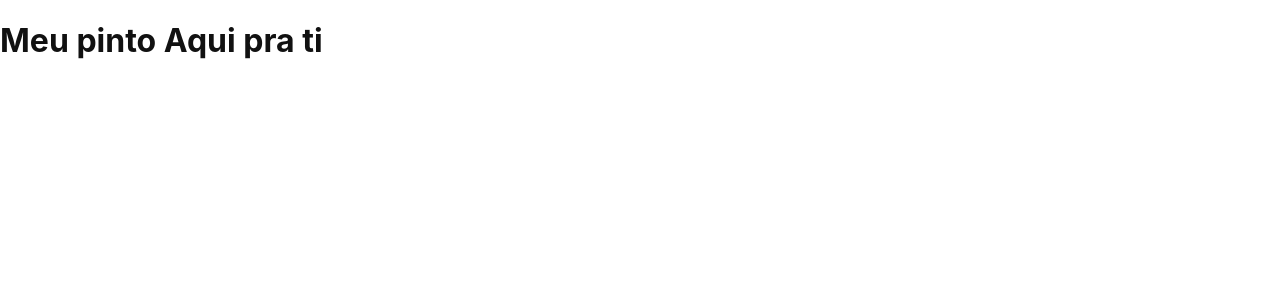
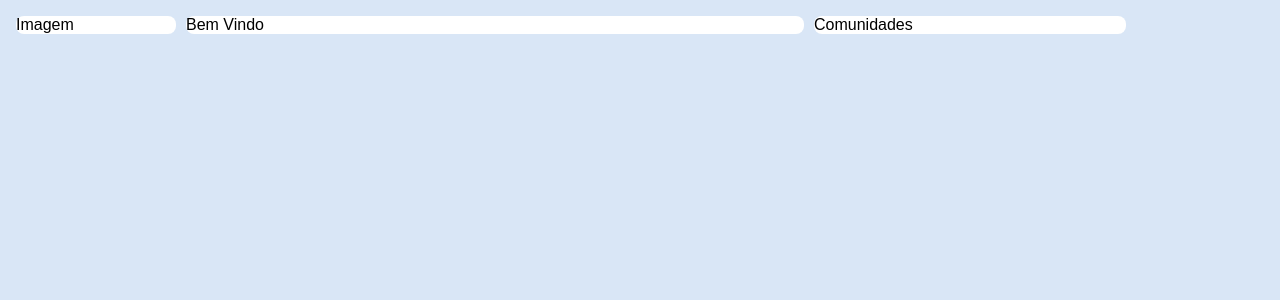
Before and after one commit to CAFE2l/alurakurt, a Next.js app: page / in a window 1280 px wide. Shown: the top 300 px of the page. Built offline with nearby package versions, Linux system fonts and the light colour scheme.

Commit message:
grids definidas

```diff
--- a/app/_components/globalstyles.tsx
+++ b/app/_components/globalstyles.tsx
@@ -1,13 +1,23 @@
-import { createGlobalStyle } from "styled-components";
+import { createGlobalStyle, ThemeProvider } from "styled-components";
 
 const GlobalStyle = createGlobalStyle`
+    *{
+    margin: 0;
+    padding: 0;
+    box-sizing: border-box;
+    }
+
   html,
   body {
-    color: ${({ theme }) => theme.colors.primary};
-    padding: 0;
-    margin: 0;
-    font-family: -apple-system, BlinkMacSystemFont, Segoe UI, Roboto, Oxygen,
-      Ubuntu, Cantarell, Fira Sans, Droid Sans, Helvetica Neue, sans-serif;
+    font-family: sans-serif;
+    background-color: #D9E6F6;
+
+  }
+
+  #__next{
+    display: flex;
+    min-height: 100vh;
+    flex-direction: column;
   }
 
   a {
--- a/app/page.tsx
+++ b/app/page.tsx
@@ -1,5 +1,43 @@
+"use client";
+
+// ... o resto do seu código, ex:
+import { createContext, useContext, useState } from 'react';
+import GlobalStyle from './_components/globalstyles';
+// ...
+
+import styled from 'styled-components';
+
+
+const Box = styled.div`
+    background: #ffffff;
+    border-radius: 8px;
+`;
+
+const MainGrid = styled.main`
+    display: grid;
+    grid-gap: 10px;
+    padding: 16px;
+    @media(min-width: 860px){
+        grid-template-areas: "profileArea welcomeArea profileRelationsArea";
+        grid-template-columns: 160px 618px 312px;
+    }
+
+`;
+
 export default function pau(){
   return(
-    <h1>Meu pinto Aqui pra ti</h1>
+    <MainGrid>
+
+    <Box>
+        Imagem
+    </Box>
+    <Box>
+        Bem Vindo
+    </Box>
+    <Box>
+        Comunidades
+    </Box>
+
+    </MainGrid>
   );
 }
```
